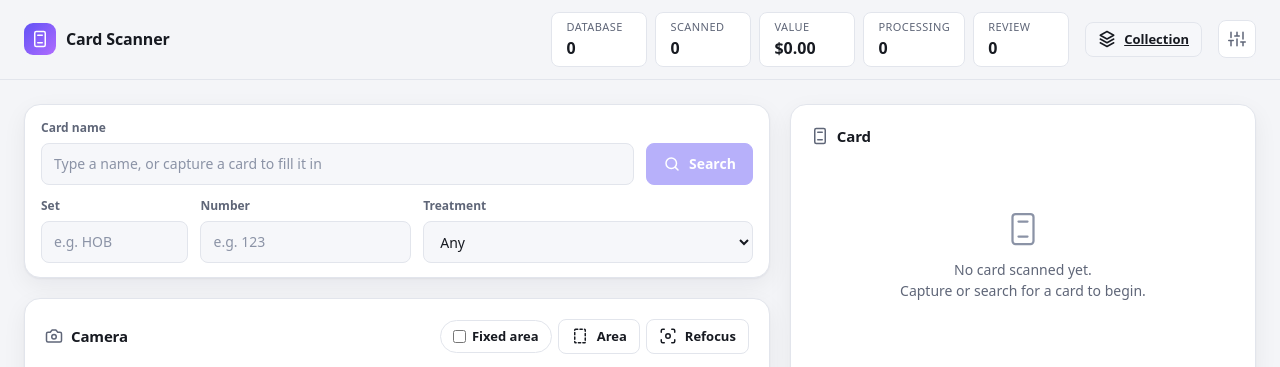
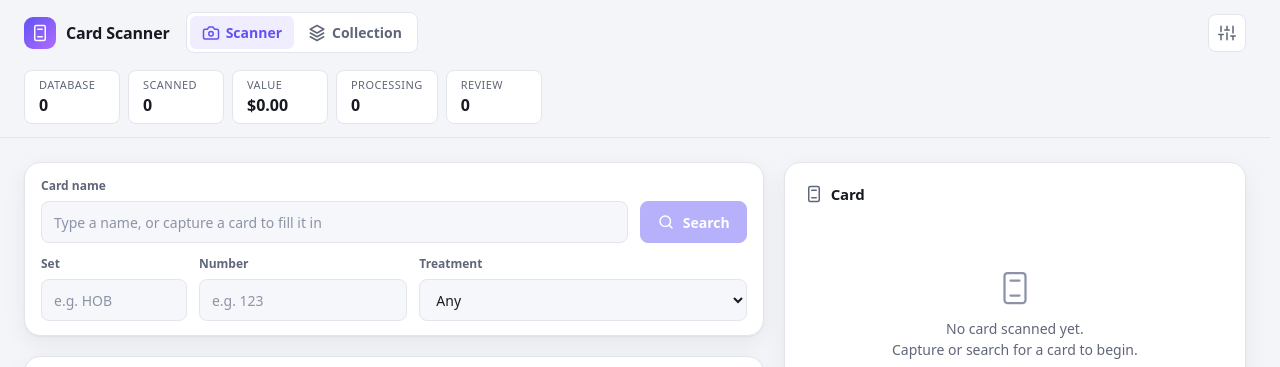
Before and after one commit to filipesibinel/scanner, a Flask app: page / in a window 1280 px wide. Shown: the top 367 px of the page. Run offline with Flask 3, Linux system fonts and the light colour scheme; data that the repository does not hold is empty; some libraries are stand-ins or nearby versions.

Commit message:
One header for both pages
templates/_topbar.html: brand, Scanner / Collection links and the settings
button are in the same place on every page; only the part between them
(the scanner's counters, the collection's tabs) is a page's own. Same
height, the same room for the game, room for the scrollbar always kept,
and below 1280 px the page's part goes to its own row on both pages.

Co-Authored-By: Claude Opus 5.5 <noreply@anthropic.com>

```diff
--- a/static/css/style.css
+++ b/static/css/style.css
@@ -63,6 +63,11 @@
     box-sizing: border-box;
 }
 
+/* Room for the scrollbar on every page: the header doesn't shift between a long page and a short one */
+html {
+    scrollbar-gutter: stable;
+}
+
 body {
     font-family: var(--font);
     font-size: 14px;
@@ -95,6 +100,7 @@ body {
     display: flex;
     align-items: center;
     gap: 16px;
+    min-height: 80px;  /* the same on every page (the scanner's counters are the tallest part) */
     padding: 12px 24px;
     background: color-mix(in srgb, var(--bg) 85%, transparent);
     backdrop-filter: blur(12px);
@@ -108,7 +114,61 @@ body {
     font-weight: 650;
     font-size: 16px;
     letter-spacing: -0.01em;
-    margin-right: auto;
+    white-space: nowrap;
+}
+
+/* Links between the pages: the same place on every page */
+.page-nav {
+    display: flex;
+    gap: 2px;
+    padding: 3px;
+    border: 1px solid var(--border);
+    border-radius: var(--radius-sm);
+    background: var(--surface);
+}
+
+.page-link {
+    display: inline-flex;
+    align-items: center;
+    gap: 6px;
+    padding: 6px 12px;
+    border-radius: calc(var(--radius-sm) - 2px);
+    color: var(--text-muted);
+    font-weight: 550;
+    font-size: 14px;
+    text-decoration: none;
+}
+
+.page-link:hover {
+    color: var(--text);
+    background: var(--surface-2);
+}
+
+.page-link.is-active {
+    color: var(--accent);
+    background: var(--accent-soft);
+}
+
+/* The page's own part of the header (counters, tabs), between the links and the settings button */
+.topbar-page {
+    margin-left: auto;
+}
+
+.topbar-settings {
+    flex-shrink: 0;
+}
+
+.game-label {
+    font-size: 13px;
+    color: var(--text-muted);
+}
+
+/* The game: a choice on the scanner page, its name elsewhere - the same room for both, so
+   what follows wraps at the same width */
+.topbar .game-select,
+.topbar .game-label {
+    width: 176px;
+    flex-shrink: 0;
 }
 
 .brand-mark {
@@ -1706,19 +1766,36 @@ input[type="radio"] {
     }
 }
 
+/* No room for everything in one row: the page's own part goes below, on every page alike */
+@media (max-width: 1280px) {
+    .topbar {
+        flex-wrap: wrap;
+    }
+
+    .topbar-page {
+        order: 3;
+        width: 100%;
+        margin: 0;
+        min-height: 56px;  /* the counters' height, for the tabs too */
+        align-items: center;
+    }
+
+    .topbar-settings {
+        margin-left: auto;
+    }
+}
+
 @media (max-width: 720px) {
     .container {
         padding: 16px;
     }
 
     .topbar {
-        flex-wrap: wrap;
         padding: 10px 16px;
     }
 
-    .stats {
-        order: 3;
-        width: 100%;
+    .page-link {
+        padding: 6px 9px;
     }
 
     .stat-box {
--- a/static/js/collection.js
+++ b/static/js/collection.js
@@ -1456,7 +1456,6 @@ function bindEvents() {
     }
 
     // Settings drawer (backups); /collection#settings opens it (the scanner's settings link here)
-    $('settings-open').addEventListener('click', openSettings);
     $('settings-close').addEventListener('click', closeSettings);
     $('backup-create').addEventListener('click', createBackup);
     $('backup-note').addEventListener('keydown', event => { if (event.key === 'Enter') createBackup(); });
--- /dev/null
+++ b/templates/_topbar.html
@@ -0,0 +1,50 @@
+{# The header of every page (page: 'scanner' or 'collection'): brand, page links and the settings
+   button stay where they are from page to page; only the part between them is the page's own #}
+<header class="topbar">
+    <div class="brand">
+        <span class="brand-mark"><svg class="icon"><use href="#i-card"/></svg></span>
+        Card Scanner
+    </div>
+    <nav class="page-nav">
+        <a class="page-link {{ 'is-active' if page == 'scanner' }}" href="{{ url_for('index') }}" title="Scan cards">
+            <svg class="icon"><use href="#i-camera"/></svg> Scanner
+        </a>
+        <a class="page-link {{ 'is-active' if page == 'collection' }}" href="{{ url_for('collection') }}" title="Manage the inventory and build decks">
+            <svg class="icon"><use href="#i-layers"/></svg> Collection
+        </a>
+    </nav>
+    {% if page == 'scanner' %}
+    <!-- Shown only when more than one game is supported -->
+    <select id="game-select" class="select game-select" title="Card game being scanned" hidden></select>
+    <div class="stats topbar-page">
+        <div class="stat-box" id="db-stat" onclick="offerDataUpdate()">
+            <span class="stat-label">Database</span>
+            <span class="stat-value" id="db-cards">0</span>
+        </div>
+        <div class="stat-box clickable" onclick="showInventory()" title="Cards scanned and not yet added to the collection - click to see them">
+            <span class="stat-label">Scanned</span>
+            <span class="stat-value" id="inv-cards">0</span>
+        </div>
+        <div class="stat-box">
+            <span class="stat-label">Value</span>
+            <span class="stat-value" id="total-value">$0.00</span>
+        </div>
+        <div class="stat-box" id="processing-queue-box" title="Cards waiting to be identified">
+            <span class="stat-label">Processing</span>
+            <span class="stat-value" id="processing-queue">0</span>
+        </div>
+        <div class="stat-box clickable" id="review-box" onclick="openReview()" title="Cards that weren't added automatically - click to review">
+            <span class="stat-label">Review</span>
+            <span class="stat-value" id="review-count">0</span>
+        </div>
+    </div>
+    {% else %}
+    <span class="game-label" id="game-label"></span>
+    <nav class="tabs topbar-page" id="tabs">
+        <button class="tab is-active" data-tab="inventory"><svg class="icon"><use href="#i-list"/></svg> Inventory</button>
+        <button class="tab" data-tab="decks" id="tab-button-decks"><svg class="icon"><use href="#i-layers"/></svg> Decks</button>
+        <button class="tab" data-tab="stats"><svg class="icon"><use href="#i-chart"/></svg> Statistics</button>
+    </nav>
+    {% endif %}
+    <button class="icon-btn topbar-settings" id="settings-open" onclick="openSettings()" title="Settings{{ ' and backups' if page == 'collection' }}"><svg class="icon"><use href="#i-settings"/></svg></button>
+</header>
--- a/templates/scanner.html
+++ b/templates/scanner.html
@@ -6,45 +6,13 @@
     <meta name="color-scheme" content="dark light">
     <title>Card Scanner</title>
     <script src="https://cdn.socket.io/4.5.4/socket.io.min.js"></script>
-    <link rel="stylesheet" href="{{ url_for('static', filename='css/style.css') }}?v=31">
+    <link rel="stylesheet" href="{{ url_for('static', filename='css/style.css') }}?v=32">
 </head>
 <body>
     {% include '_icons.html' %}
 
-    <header class="topbar">
-        <div class="brand">
-            <span class="brand-mark"><svg class="icon"><use href="#i-card"/></svg></span>
-            Card Scanner
-        </div>
-        <!-- Shown only when more than one game is supported -->
-        <select id="game-select" class="select game-select" title="Card game being scanned" hidden></select>
-        <div class="stats">
-            <div class="stat-box" id="db-stat" onclick="offerDataUpdate()">
-                <span class="stat-label">Database</span>
-                <span class="stat-value" id="db-cards">0</span>
-            </div>
-            <div class="stat-box clickable" onclick="showInventory()" title="Cards scanned and not yet added to the collection - click to see them">
-                <span class="stat-label">Scanned</span>
-                <span class="stat-value" id="inv-cards">0</span>
-            </div>
-            <div class="stat-box">
-                <span class="stat-label">Value</span>
-                <span class="stat-value" id="total-value">$0.00</span>
-            </div>
-            <div class="stat-box" id="processing-queue-box" title="Cards waiting to be identified">
-                <span class="stat-label">Processing</span>
-                <span class="stat-value" id="processing-queue">0</span>
-            </div>
-            <div class="stat-box clickable" id="review-box" onclick="openReview()" title="Cards that weren't added automatically - click to review">
-                <span class="stat-label">Review</span>
-                <span class="stat-value" id="review-count">0</span>
-            </div>
-        </div>
-        <a class="btn btn-small" href="{{ url_for('collection') }}" title="Manage the inventory and build decks">
-            <svg class="icon"><use href="#i-layers"/></svg> Collection
-        </a>
-        <button class="icon-btn" onclick="openSettings()" title="Settings"><svg class="icon"><use href="#i-settings"/></svg></button>
-    </header>
+    {% set page = 'scanner' %}
+    {% include '_topbar.html' %}
 
     <main class="container">
         <div class="main-content">
```
Also changed, not shown: CLAUDE.md (+4 -2 lines), static/css/collection.css (+0 -21 lines), templates/collection.html (+5 -19 lines).
